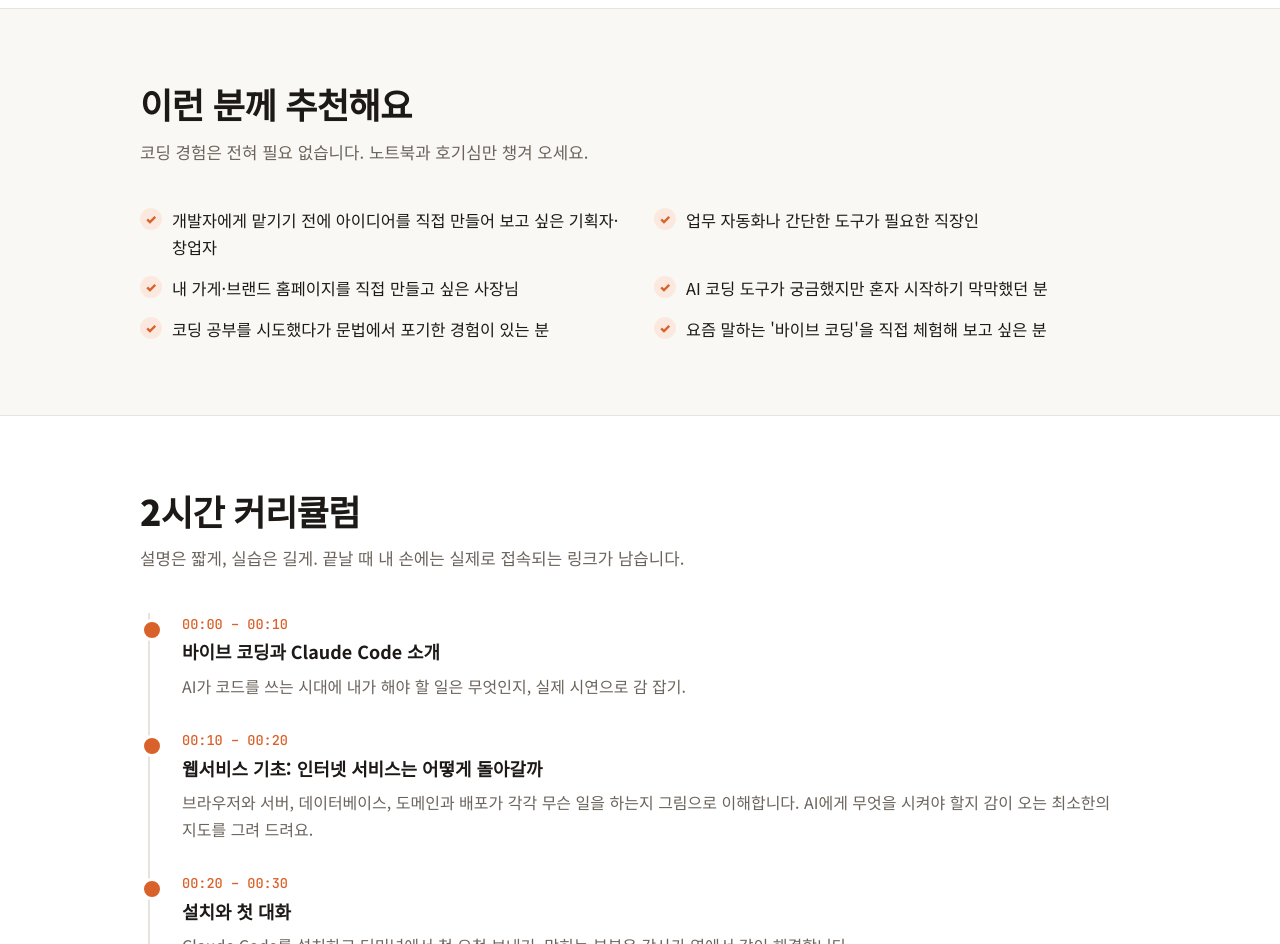
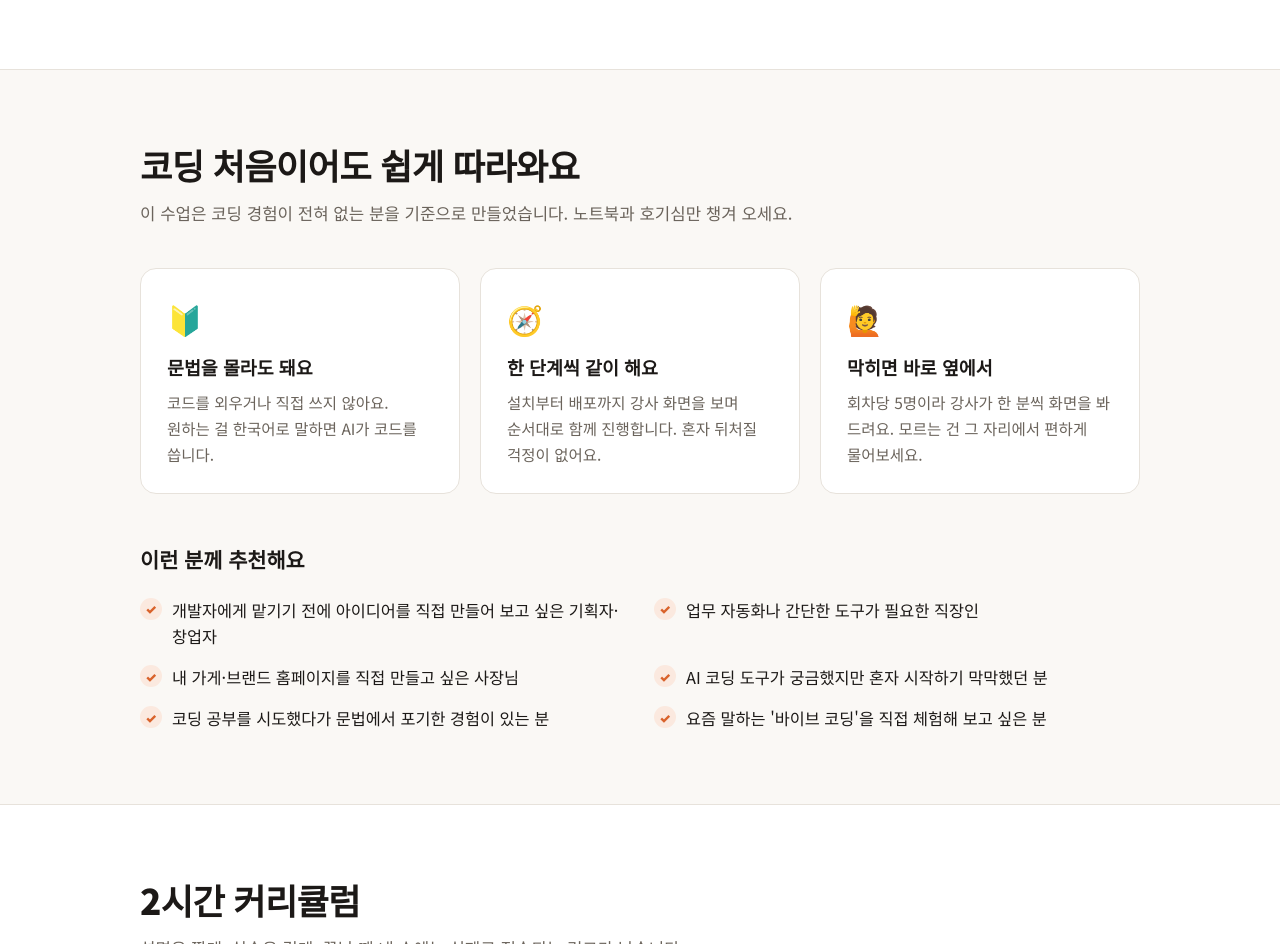
Before and after one commit to HappyBillKorea/vibe-coding-class, a website: page public/index.html in a window 1280 px wide. Shown: the part 1118-2062 px from the top of the page. Drawn offline with Linux system fonts and the light colour scheme; no server answers.

Commit message:
랜딩페이지에 '코딩 처음이어도 쉽게 배운다' 메시지 강조 (#34)
Claude-Session: https://claude.ai/code/session_011nttJwwbCzJDBkedjD2f4s

Co-authored-by: Claude <noreply@anthropic.com>

```diff
--- a/public/index.html
+++ b/public/index.html
@@ -158,6 +158,8 @@
     background: var(--surface); border: 1px solid var(--line); border-radius: 16px; padding: 26px;
   }
   section.alt .card { background: var(--bg); }
+  .beginner { margin-bottom: 48px; }
+  .for-whom { font-size: 1.3rem; font-weight: 800; margin: 0 0 20px; }
   .card .ic { font-size: 1.8rem; margin-bottom: 10px; }
   .card h3 { margin: 0 0 8px; font-size: 1.15rem; }
   .card p { margin: 0; color: var(--muted); font-size: .97rem; }
@@ -351,9 +353,9 @@
   <section class="hero">
     <div class="wrap">
       <div>
-        <span class="eyebrow">클로드 코드 바이브 코딩 · 강남 오프라인 · 2시간</span>
+        <span class="eyebrow">🔰 완전 초보 환영 · 클로드 코드 바이브 코딩 · 2시간</span>
         <h1>코드를 몰라도<br><em>말로 만드는</em> 첫 서비스</h1>
-        <p class="lead">Claude Code와 대화하며 나만의 웹페이지를 만들고, 인터넷에 올려 링크로 공유하기까지. 2시간 동안 직접 손으로 해봅니다.</p>
+        <p class="lead">코딩을 한 번도 해본 적 없어도 괜찮아요. Claude Code와 평소 쓰는 말로 대화하며 나만의 웹페이지를 만들고, 인터넷에 올려 링크로 공유하기까지. 2시간 동안 강사와 함께 한 단계씩 해봅니다.</p>
         <div class="cta-row">
           <a href="#apply" class="btn js-apply">지금 신청하기 →</a>
           <a href="#curriculum" class="btn ghost">커리큘럼 보기</a>
@@ -400,8 +402,26 @@
   <!-- FOR WHOM -->
   <section>
     <div class="wrap">
-      <h2>이런 분께 추천해요</h2>
-      <p class="sub">코딩 경험은 전혀 필요 없습니다. 노트북과 호기심만 챙겨 오세요.</p>
+      <h2>코딩 처음이어도 쉽게 따라와요</h2>
+      <p class="sub">이 수업은 코딩 경험이 전혀 없는 분을 기준으로 만들었습니다. 노트북과 호기심만 챙겨 오세요.</p>
+      <div class="grid3 beginner">
+        <div class="card">
+          <div class="ic">🔰</div>
+          <h3>문법을 몰라도 돼요</h3>
+          <p>코드를 외우거나 직접 쓰지 않아요. 원하는 걸 한국어로 말하면 AI가 코드를 씁니다.</p>
+        </div>
+        <div class="card">
+          <div class="ic">🧭</div>
+          <h3>한 단계씩 같이 해요</h3>
+          <p>설치부터 배포까지 강사 화면을 보며 순서대로 함께 진행합니다. 혼자 뒤처질 걱정이 없어요.</p>
+        </div>
+        <div class="card">
+          <div class="ic">🙋</div>
+          <h3>막히면 바로 옆에서</h3>
+          <p>회차당 5명이라 강사가 한 분씩 화면을 봐 드려요. 모르는 건 그 자리에서 편하게 물어보세요.</p>
+        </div>
+      </div>
+      <h3 class="for-whom">이런 분께 추천해요</h3>
       <ul class="checks">
         <li>개발자에게 맡기기 전에 아이디어를 직접 만들어 보고 싶은 기획자·창업자</li>
         <li>업무 자동화나 간단한 도구가 필요한 직장인</li>
```
